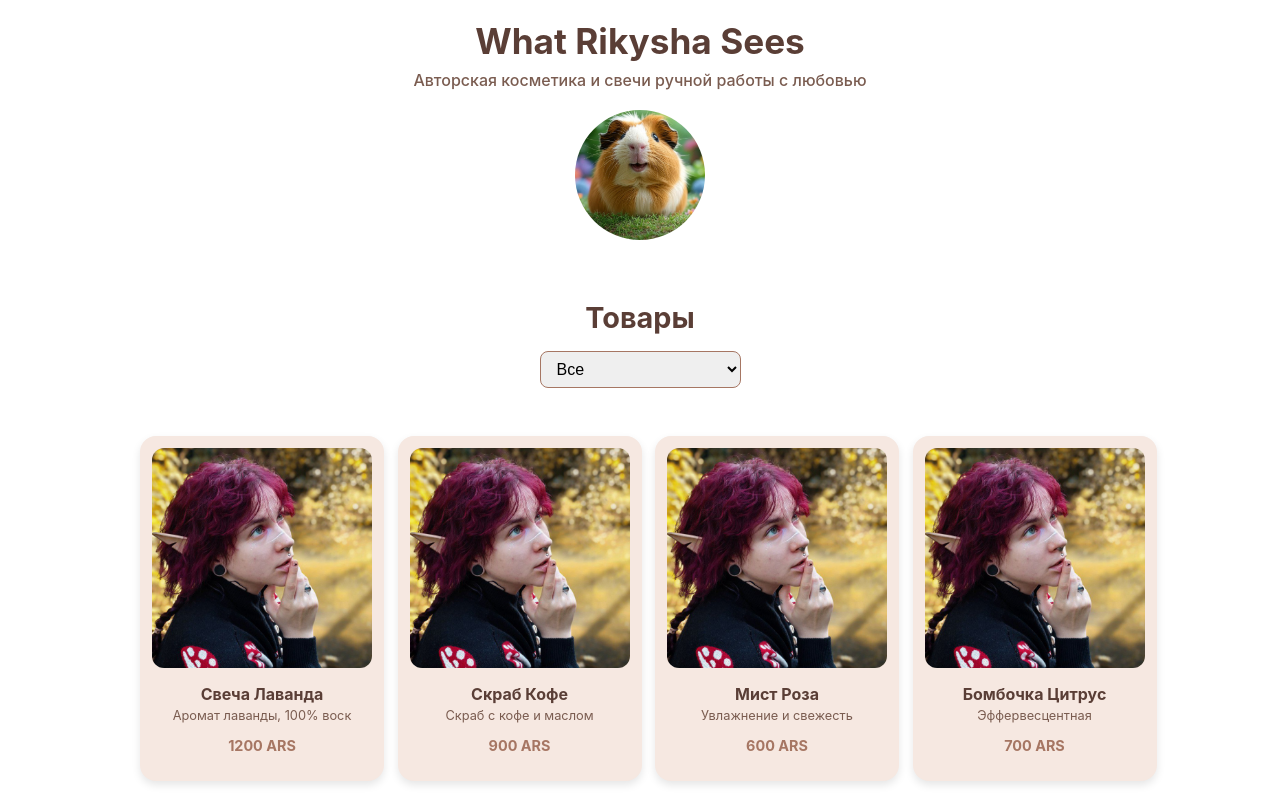
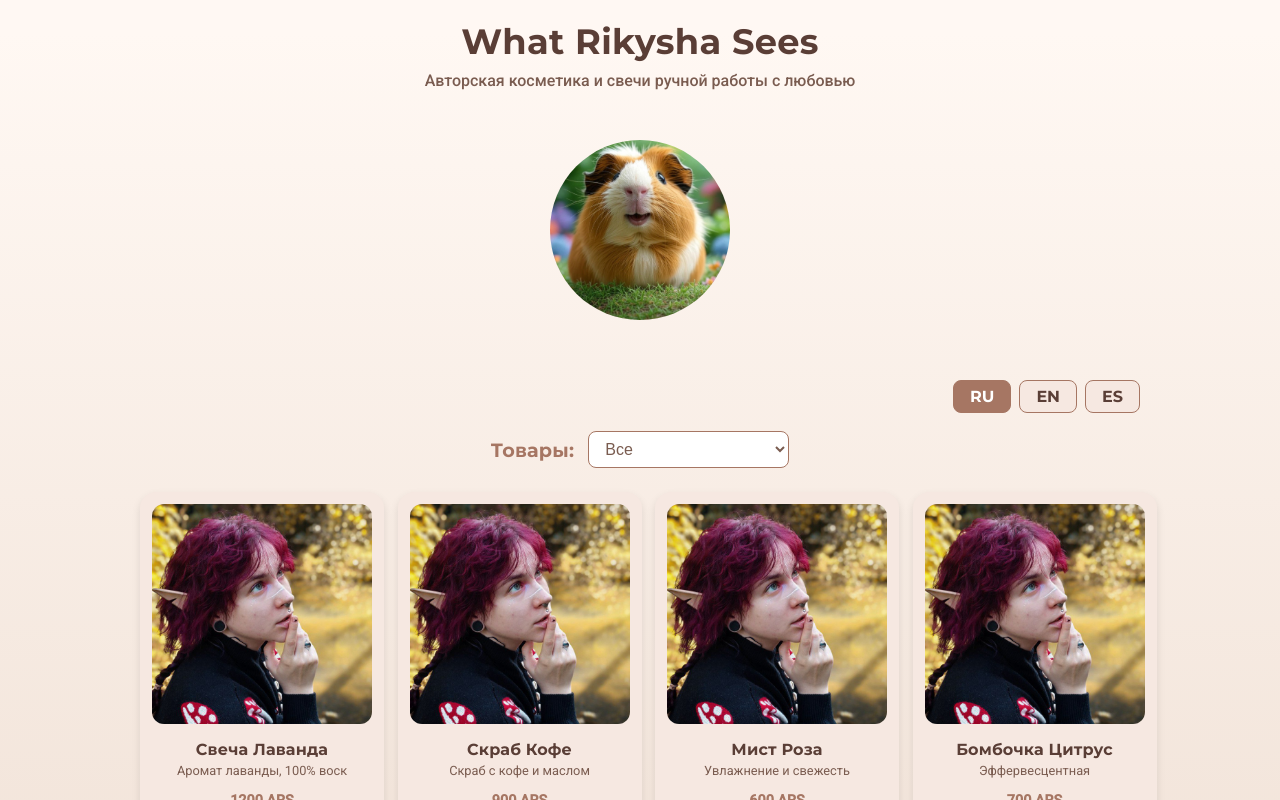
Before and after one commit to voganart/what-rikysha-sees, a React (Create React App) app: page / in a window 1280 px wide. Shown: the top 800 px of the page. Built offline with nearby package versions, Linux system fonts and the light colour scheme.

Commit message:
add language switch

```diff
--- a/public/index.html
+++ b/public/index.html
@@ -25,6 +25,8 @@
       Learn how to configure a non-root public URL by running `npm run build`.
     -->
     <title>React App</title>
+    <link href="https://fonts.googleapis.com/css?family=Montserrat:700&display=swap" rel="stylesheet">
+    <link href="https://fonts.googleapis.com/css?family=Roboto:400,500&display=swap" rel="stylesheet">
   </head>
   <body>
     <noscript>You need to enable JavaScript to run this app.</noscript>
--- a/src/App.css
+++ b/src/App.css
@@ -1,3 +1,12 @@
+body {
+  font-family: 'Roboto', 'Inter', Arial, sans-serif;
+  background: linear-gradient(to top, #e7d3c4 2%, #fff8f3 98%);
+}
+.title, h1, h2, h3 {
+  font-family: 'Montserrat', Arial, sans-serif;
+  letter-spacing: 0.01em;
+}
+
 .header .container {
   text-align: center;
   max-width: 480px;
@@ -6,9 +15,9 @@
 }
 
 .header-image {
-  width: 130px;
+  width: 180px;
   height: auto;
-  margin: 20px auto 0;
+  margin: 50px auto 0;
   display: block;
   border-radius: 50%;
 }
@@ -35,7 +44,7 @@
 
 .products-section h2 {
   font-size: 1.8rem;
-  margin-bottom: 16px;
+  margin-bottom: 5px;
   color: #5a3e36;
 }
 
@@ -44,15 +53,20 @@
   font-size: 1rem;
   border-radius: 8px;
   border: 1px solid #a67663;
-  margin-bottom: 24px;
-  cursor: pointer;
+  background: #fff;
+  color: #7a5c50;
+  margin-bottom: 0;
+  box-shadow: none;
 }
 
 .products-grid {
   display: grid;
-  grid-template-columns: repeat(auto-fit, minmax(calc(200px + 25px), 1fr));
+  grid-template-columns: repeat(auto-fit, minmax(200px, max-content));
   gap: 30px;
-  margin-top: 24px;
+  justify-content: center;
+  max-width: 1000px;
+  margin-left: auto;
+  margin-right: auto;
 }
 
 
@@ -193,3 +207,65 @@
   font-size: 1.2rem;
   margin-bottom: 8px;
 }
+
+.lang-switcher {
+  display: flex;
+  justify-content: flex-end;
+  gap: 8px;
+  margin: 0 0 18px 0; /* верх, право, низ, лево */
+  width: 100%;
+}
+
+.lang-btn {
+  padding: 6px 16px;
+  background: #f6e8e1;
+  border: 1px solid #a67663;
+  color: #5a3e36;
+  font-size: 1rem;
+  border-radius: 8px;
+  cursor: pointer;
+  transition: background 0.2s, color 0.2s, border 0.2s;
+  font-family: 'Montserrat', Arial, sans-serif;
+}
+
+.lang-btn.active,
+.lang-btn:hover {
+  background: #a67663;
+  color: #fff;
+  border-color: #a67663;
+}
+
+.products-toolbar {
+  display: flex;
+  justify-content: center;
+  align-items: center;
+  gap: 14px;
+  margin-bottom: 24px;
+}
+
+.products-label {
+  font-size: 1.2rem;
+  color: #a67663;
+  font-family: 'Montserrat', Arial, sans-serif;
+  font-weight: 600;
+  letter-spacing: 0.01em;
+}
+
+@media (max-width: 600px) {
+  .products-grid {
+    grid-template-columns: 1fr;
+    justify-items: center; /* Центрирует карточку в сетке */
+  }
+  .product-card {
+    max-width: 320px; /* Сделайте карточку шире на мобильных */
+    width: 100%;
+  }
+  .products-section {
+    max-width: 100%;
+    padding: 0 20px;
+  }
+  .lang-switcher {
+    justify-content: center;
+    margin-bottom: 18px;
+  }
+}
--- a/src/App.js
+++ b/src/App.js
@@ -5,16 +5,16 @@ import "./App.css";
 
 
 const allProducts = [
-  { id: 1, category: "Свечи", img: rikyshaImg, title: "Свеча Лаванда", description: "Аромат лаванды, 100% воск", price: "1200 ARS" },
-  { id: 2, category: "Скрабы", img: rikyshaImg, title: "Скраб Кофе", description: "Скраб с кофе и маслом", price: "900 ARS" },
-  { id: 3, category: "Мисты", img: rikyshaImg, title: "Мист Роза", description: "Увлажнение и свежесть", price: "600 ARS" },
-  { id: 4, category: "Бомбочки для ванны", img: rikyshaImg, title: "Бомбочка Цитрус", description: "Эффервесцентная", price: "700 ARS" },
-  { id: 5, category: "Мыло", img: rikyshaImg, title: "Мыло Олива", description: "Натуральное мыло", price: "500 ARS" },
-  { id: 6, category: "Духи", img: rikyshaImg, title: "Духи Лето", description: "Лёгкий аромат", price: "1500 ARS" },
-  { id: 7, category: "Антисептики", img: rikyshaImg, title: "Антисептик Лаванда", description: "С ароматом лаванды", price: "450 ARS" },
-  { id: 8, category: "Свечи", img: rikyshaImg, title: "Свеча Ваниль", description: "Тёплый аромат", price: "1100 ARS" },
-  { id: 9, category: "Свечи", img: rikyshaImg, title: "Свеча Кофе", description: "Аромат кофе", price: "1150 ARS" },
-  { id: 10, category: "Скрабы", img: rikyshaImg, title: "Скраб Сахар", description: "Скраб с сахаром", price: "850 ARS" },
+  { id: 1, category: "candles", img: rikyshaImg, title: "Свеча Лаванда", description: "Аромат лаванды, 100% воск", price: "1200 ARS" },
+  { id: 2, category: "scrubs", img: rikyshaImg, title: "Скраб Кофе", description: "Скраб с кофе и маслом", price: "900 ARS" },
+  { id: 3, category: "mists", img: rikyshaImg, title: "Мист Роза", description: "Увлажнение и свежесть", price: "600 ARS" },
+  { id: 4, category: "bathbombs", img: rikyshaImg, title: "Бомбочка Цитрус", description: "Эффервесцентная", price: "700 ARS" },
+  { id: 5, category: "soap", img: rikyshaImg, title: "Мыло Олива", description: "Натуральное мыло", price: "500 ARS" },
+  { id: 6, category: "perfume", img: rikyshaImg, title: "Духи Лето", description: "Лёгкий аромат", price: "1500 ARS" },
+  { id: 7, category: "antiseptics", img: rikyshaImg, title: "Антисептик Лаванда", description: "С ароматом лаванды", price: "450 ARS" },
+  { id: 8, category: "candles", img: rikyshaImg, title: "Свеча Ваниль", description: "Тёплый аромат", price: "1100 ARS" },
+  { id: 9, category: "candles", img: rikyshaImg, title: "Свеча Кофе", description: "Аромат кофе", price: "1150 ARS" },
+  { id: 10, category: "scrubs", img: rikyshaImg, title: "Скраб Сахар", description: "Скраб с сахаром", price: "850 ARS" },
 ];
 
 const categories = [
@@ -28,11 +28,23 @@ const categories = [
   "Антисептики",
 ];
 
+const categoryKeys = [
+  "all",
+  "candles",
+  "scrubs",
+  "mists",
+  "bathbombs",
+  "soap",
+  "perfume",
+  "antiseptics",
+];
+
 export default function App() {
-  const [filter, setFilter] = useState("Все");
+  const [filter, setFilter] = useState("all");
   const [page, setPage] = useState(1);
   const [itemsPerPage, setItemsPerPage] = useState(9);
   const [selectedProduct, setSelectedProduct] = useState(null);
+  const [lang, setLang] = useState("ru");
 
 useEffect(() => {
   const handleResize = () => {
@@ -57,7 +69,7 @@ useEffect(() => {
 }, [itemsPerPage, filter]);
 
   const filteredProducts =
-    filter === "Все" ? allProducts : allProducts.filter((p) => p.category === filter);
+  filter === "all" ? allProducts : allProducts.filter((p) => p.category === filter);
 
   const totalPages = Math.ceil(filteredProducts.length / itemsPerPage);
   const displayedProducts = filteredProducts.slice(
@@ -65,18 +77,114 @@ useEffect(() => {
     page * itemsPerPage
   );
 
+  const translations = {
+  ru: {
+    title: "What Rikysha Sees",
+    subtitle: "Авторская косметика и свечи ручной работы с любовью",
+    products: "Товары",
+    filters: [
+      { key: "all", label: "Все" },
+      { key: "candles", label: "Свечи" },
+      { key: "scrubs", label: "Скрабы" },
+      { key: "mists", label: "Мисты" },
+      { key: "bathbombs", label: "Бомбочки для ванны" },
+      { key: "soap", label: "Мыло" },
+      { key: "perfume", label: "Духи" },
+      { key: "antiseptics", label: "Антисептики" },
+    ],
+    cards: [
+      { title: "Свеча Лаванда", description: "Аромат лаванды, 100% воск" },
+      { title: "Скраб Кофе", description: "Скраб с кофе и маслом" },
+      { title: "Мист Роза", description: "Увлажнение и свежесть" },
+      { title: "Бомбочка Цитрус", description: "Эффервесцентная" },
+      { title: "Мыло Олива", description: "Натуральное мыло" },
+      { title: "Духи Лето", description: "Лёгкий аромат" },
+      { title: "Антисептик Лаванда", description: "С ароматом лаванды" },
+      { title: "Свеча Ваниль", description: "Тёплый аромат" },
+      { title: "Свеча Кофе", description: "Аромат кофе" },
+      { title: "Скраб Сахар", description: "Скраб с сахаром" },
+    ],
+  },
+  en: {
+    title: "What Rikysha Sees",
+    subtitle: "Handmade cosmetics and candles with love",
+    products: "Products",
+    filters: [
+      { key: "all", label: "All" },
+      { key: "candles", label: "Candles" },
+      { key: "scrubs", label: "Scrubs" },
+      { key: "mists", label: "Mists" },
+      { key: "bathbombs", label: "Bath Bombs" },
+      { key: "soap", label: "Soap" },
+      { key: "perfume", label: "Perfume" },
+      { key: "antiseptics", label: "Antiseptics" },
+    ],
+    cards: [
+      { title: "Lavender Candle", description: "Lavender scent, 100% wax" },
+      { title: "Coffee Scrub", description: "Scrub with coffee and oil" },
+      { title: "Rose Mist", description: "Moisturizing and freshness" },
+      { title: "Citrus Bath Bomb", description: "Effervescent" },
+      { title: "Olive Soap", description: "Natural soap" },
+      { title: "Summer Perfume", description: "Light fragrance" },
+      { title: "Lavender Antiseptic", description: "With lavender scent" },
+      { title: "Vanilla Candle", description: "Warm aroma" },
+      { title: "Coffee Candle", description: "Coffee aroma" },
+      { title: "Sugar Scrub", description: "Scrub with sugar" },
+    ],
+  },
+  es: {
+    title: "What Rikysha Sees",
+    subtitle: "Cosmética y velas artesanales con amor",
+    products: "Productos",
+    filters: [
+      { key: "all", label: "Todo" },
+      { key: "candles", label: "Velas" },
+      { key: "scrubs", label: "Exfoliantes" },
+      { key: "mists", label: "Mists" },
+      { key: "bathbombs", label: "Bombas de baño" },
+      { key: "soap", label: "Jabón" },
+      { key: "perfume", label: "Perfume" },
+      { key: "antiseptics", label: "Antisépticos" },
+    ],
+    cards: [
+      { title: "Vela de Lavanda", description: "Aroma de лаванда, 100% cera" },
+      { title: "Exfoliante de Café", description: "Exfoliante con café y aceite" },
+      { title: "Mist de Rosa", description: "Hidratación y frescura" },
+      { title: "Bomba de baño Cítrica", description: "Efervescente" },
+      { title: "Jabón de Oliva", description: "Jabón natural" },
+      { title: "Perfume de Verano", description: "Fragancia ligera" },
+      { title: "Antiséptico de Лаванда", description: "Con aroma de лаванда" },
+      { title: "Vela de Vainilla", description: "Aroma cálido" },
+      { title: "Vela de Café", description: "Aroma a café" },
+      { title: "Exfoliante de Azúcar", description: "Exfoliante con azúcar" },
+    ],
+  }
+};
+
   return (
     <>
       <header className="header">
         <div className="container">
-          <h1 className="title">What Rikysha Sees</h1>
-          <p className="subtitle">Авторская косметика и свечи ручной работы с любовью</p>
-          <img className="header-image" src={guineapigImg} alt="Морская свинка" />
+          <h1 className="title">{translations[lang].title}</h1>
+          <p className="subtitle">{translations[lang].subtitle}</p>
+          <img
+            className="header-image"
+            src={guineapigImg}
+            alt="Морская свинка"
+            style={{ cursor: "pointer" }}
+            onClick={() => window.location.reload()}
+          />
         </div>
       </header>
+      <section className="products-section">
+  <div className="lang-switcher">
+    <button className={`lang-btn${lang === "ru" ? " active" : ""}`} onClick={() => setLang("ru")}>RU</button>
+    <button className={`lang-btn${lang === "en" ? " active" : ""}`} onClick={() => setLang("en")}>EN</button>
+    <button className={`lang-btn${lang === "es" ? " active" : ""}`} onClick={() => setLang("es")}>ES</button>
+  </div>
 
-      <section className="products-section">
-        <h2>Товары</h2>
+  <div className="products-toolbar">
+    <span className="products-label">{translations[lang].products}:</span>
     <select
       value={filter}
       onChange={(e) => {
@@ -85,25 +193,37 @@ useEffect(() => {
       }}
       className="filter-select"
     >
-          {categories.map((cat) => (
-            <option key={cat} value={cat}>{cat}</option>
+      {/* Сначала "Все", потом отсортированные остальные */}
+      <option key={translations[lang].filters[0].key} value={translations[lang].filters[0].key}>
+        {translations[lang].filters[0].label}
+      </option>
+      {[...translations[lang].filters.slice(1)]
+        .sort((a, b) => a.label.localeCompare(b.label, lang === "ru" ? "ru" : lang === "es" ? "es" : "en"))
+        .map((cat) => (
+          <option key={cat.key} value={cat.key}>{cat.label}</option>
         ))}
     </select>
+  </div>
 
   <div className="products-grid">
-          {displayedProducts.map((product) => (
+          {displayedProducts.map((product, idx) => {
+            // Найти индекс продукта в allProducts
+            const prodIdx = allProducts.findIndex(p => p.id === product.id);
+            const card = translations[lang].cards[prodIdx];
+            return (
               <div
                 key={product.id}
                 className="product-card"
                 onClick={() => setSelectedProduct(product)}
                 style={{ cursor: "pointer" }}
               >
-              <img src={product.img} alt={product.title} />
-              <h3>{product.title}</h3>
-              <p className="product-desc">{product.description}</p>
+                <img src={product.img} alt={card.title} />
+                <h3>{card.title}</h3>
+                <p className="product-desc">{card.description}</p>
                 <p className="product-price">{product.price}</p>
               </div>
-          ))}
+            );
+          })}
         </div>
 
         {totalPages > 1 && (
@@ -122,18 +242,18 @@ useEffect(() => {
       </section>
 
       {selectedProduct && (
-  <div
-    className="modal-overlay"
-    onClick={() => setSelectedProduct(null)}
-  >
-    <div
-      className="modal-card"
-      onClick={e => e.stopPropagation()}
-    >
+  <div className="modal-overlay" onClick={() => setSelectedProduct(null)}>
+    <div className="modal-card" onClick={() => setSelectedProduct(null)}>
       <button className="modal-close" onClick={() => setSelectedProduct(null)}>×</button>
-      <img src={selectedProduct.img} alt={selectedProduct.title} className="modal-img" />
-      <h3>{selectedProduct.title}</h3>
-      <p className="modal-desc">{selectedProduct.description}</p>
+      <img src={selectedProduct.img} alt={
+        translations[lang].cards[allProducts.findIndex(p => p.id === selectedProduct.id)].title
+      } className="modal-img" />
+      <h3>{
+        translations[lang].cards[allProducts.findIndex(p => p.id === selectedProduct.id)].title
+      }</h3>
+      <p className="modal-desc">{
+        translations[lang].cards[allProducts.findIndex(p => p.id === selectedProduct.id)].description
+      }</p>
       <p className="modal-price">{selectedProduct.price}</p>
     </div>
   </div>
```
Also changed, not shown: 1 other file (tests, documents, lock files or other folders). Lines whose indentation alone changed are shown as unchanged.
